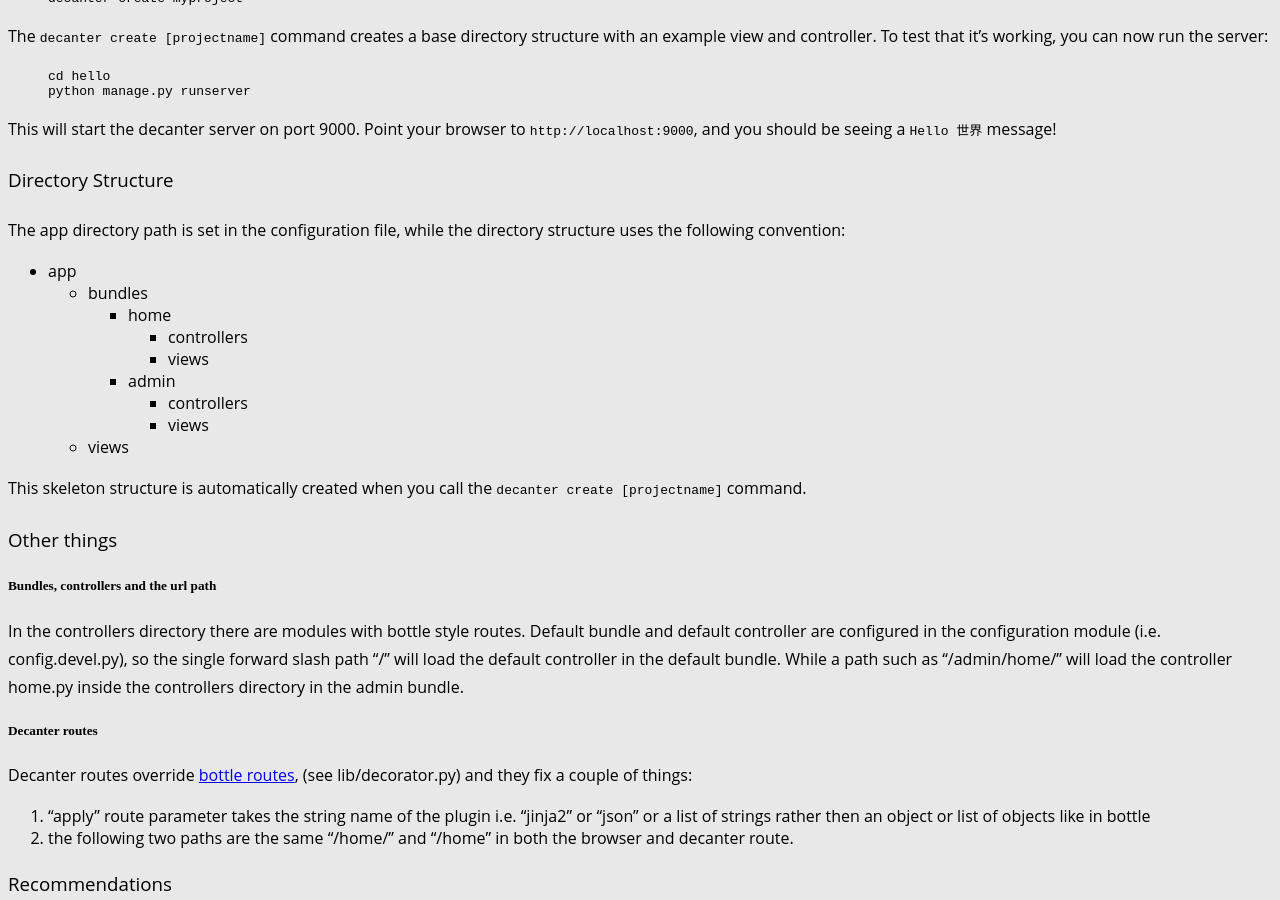
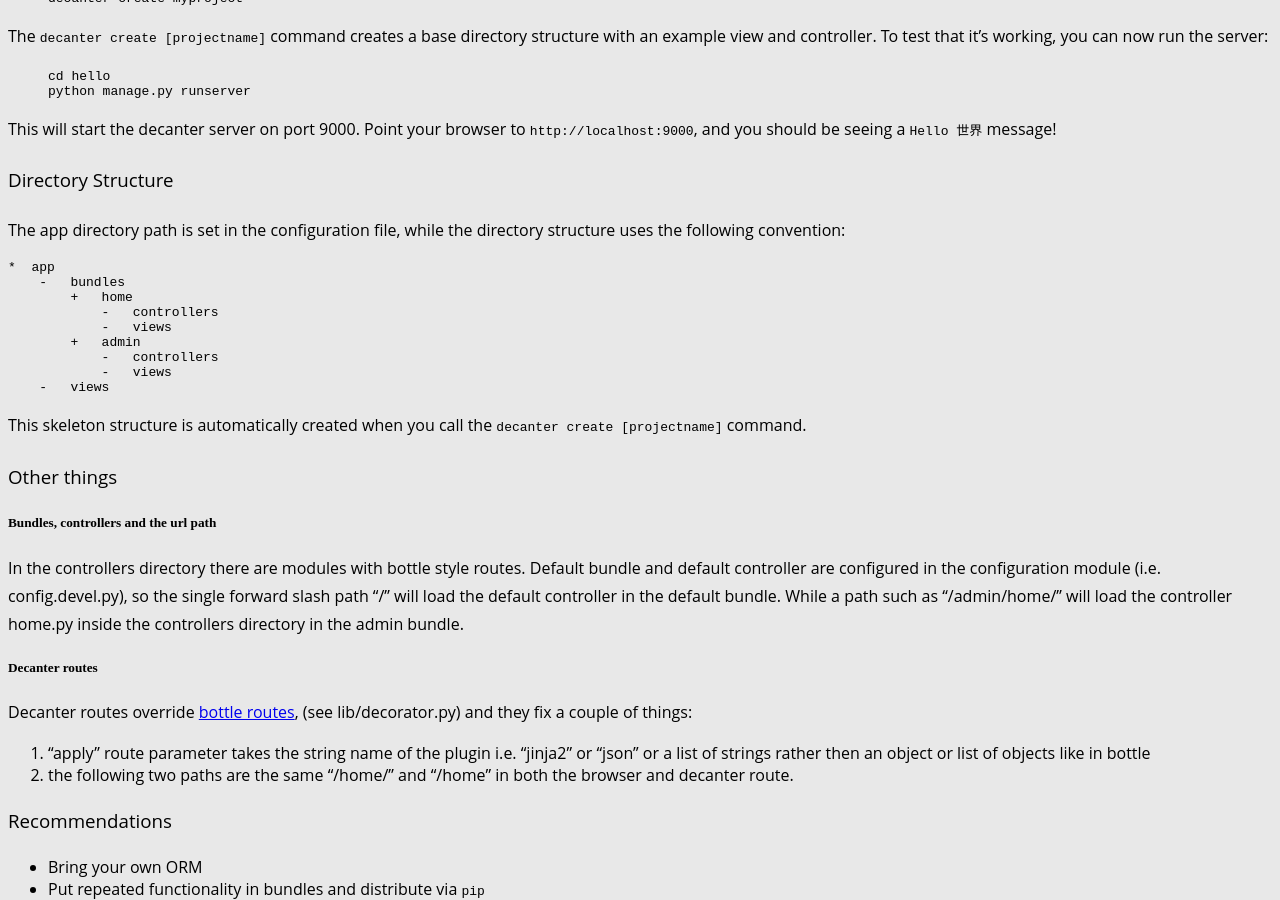
Before and after one commit to gengo/decanter, a Jekyll site: the page built from index.md, in a window 1280 px wide and 900 px high, scrolled down 881 px. Built offline with Jekyll 4.4.1, drawn with Linux system fonts in a browser that asks for light colours; a style sheet for code colours, icons or effects is not loaded.

Commit message:
Change indented lists to code for now because of bug in Maruku

```diff
--- a/index.md
+++ b/index.md
@@ -26,15 +26,15 @@ This will start the decanter server on port 9000. Point your browser to `http://
 
 The app directory path is set in the configuration file, while the directory structure uses the following convention:
 
-* app
-    - bundles
-        - home
-            - controllers
-            - views
-        - admin
-            - controllers
-            - views
-    - views
+    *  app
+        -   bundles
+            +   home
+                -   controllers
+                -   views
+            +   admin
+                -   controllers
+                -   views
+        -   views
 
 This skeleton structure is automatically created when you call the `decanter create [projectname]` command.
 
```
